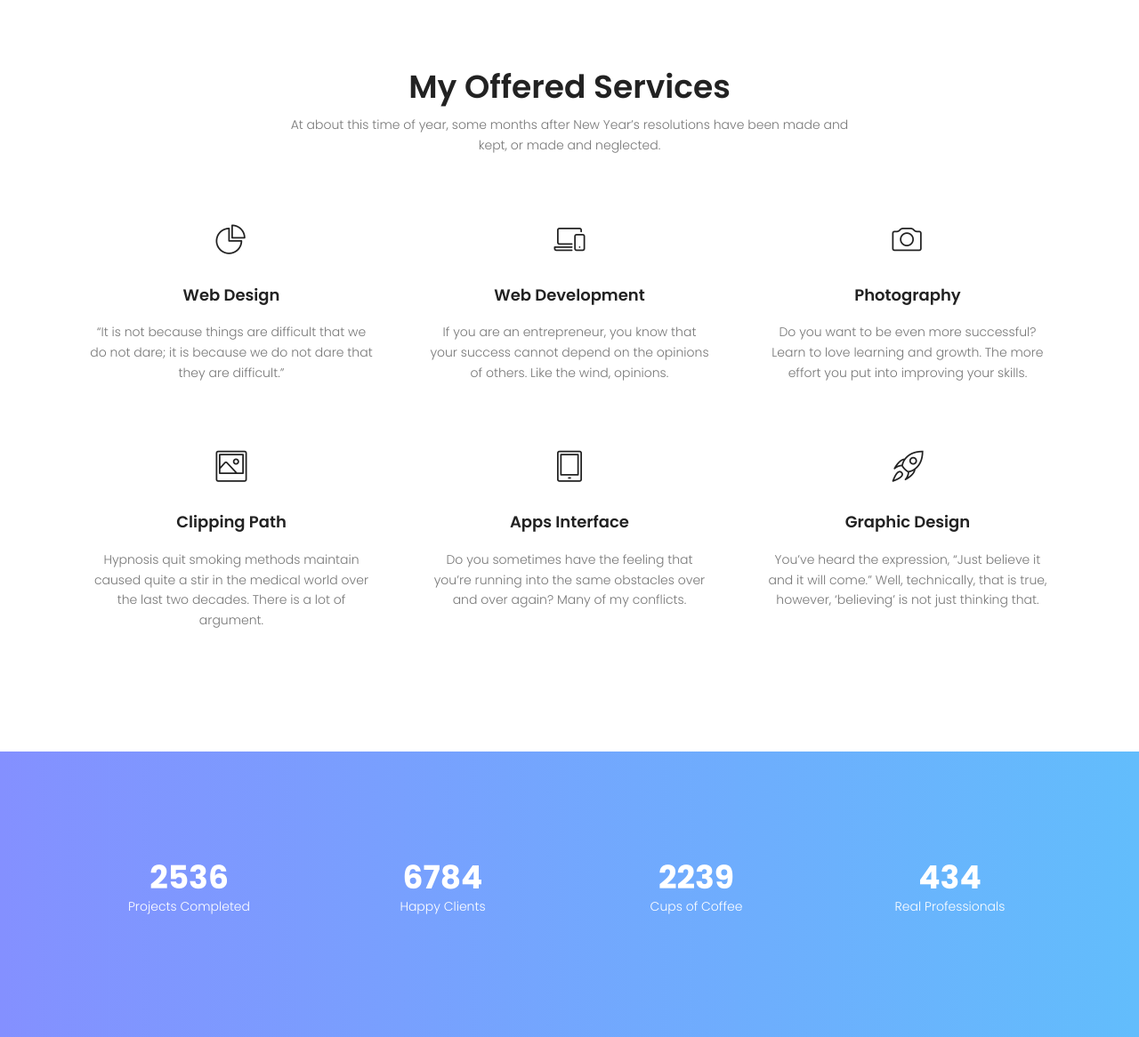
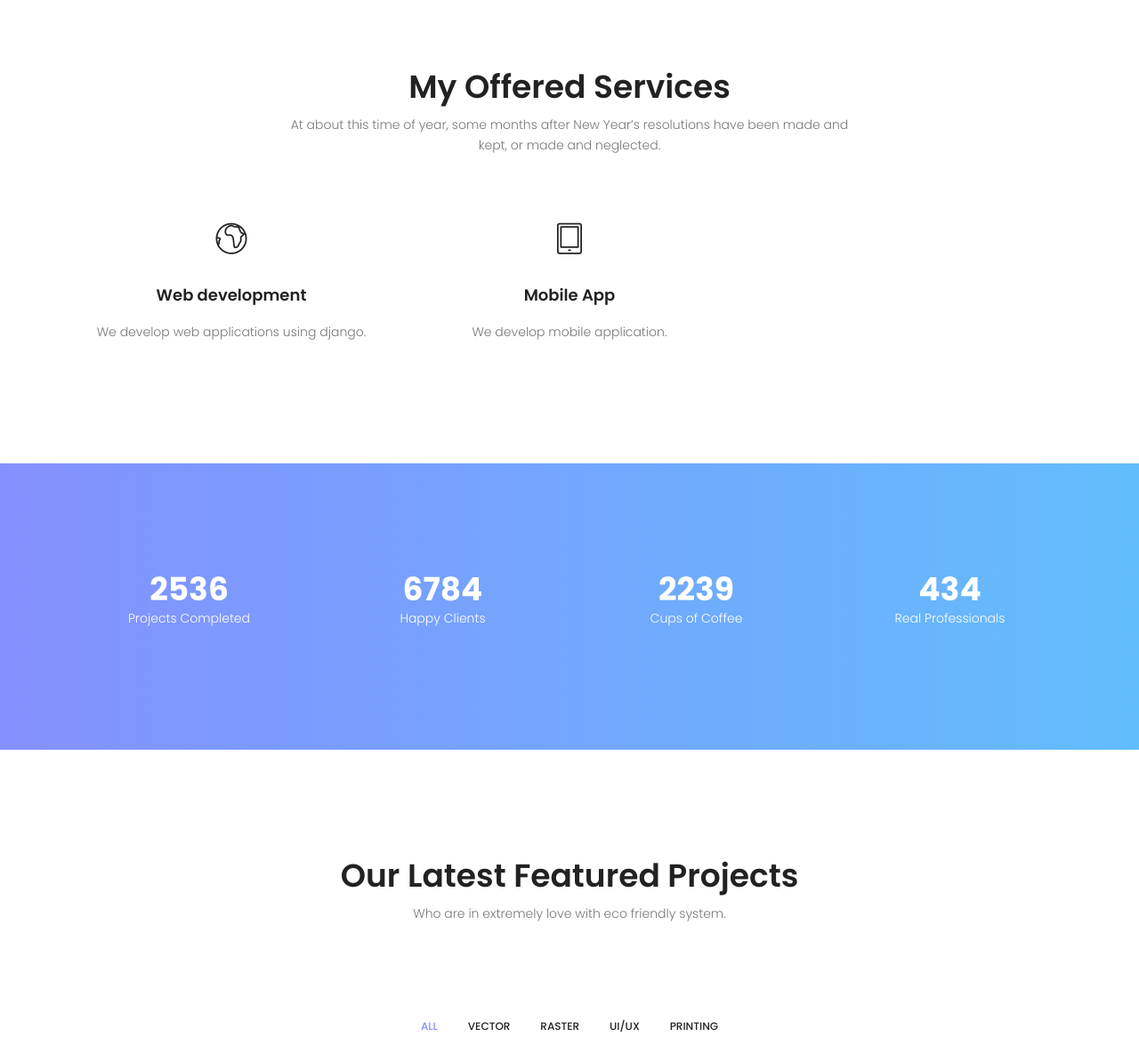
Before and after one commit to kripaz777/django415, a Django app: page / in a window 1280 px wide. Shown: the part 1297-2463 px from the top of the page at 89% size. Run offline with Django 4.2, Linux system fonts and the light colour scheme; data comes from the database, SQL or seed files in the repository; both versions use the stored data as it was after the commit; some libraries are stand-ins or nearby versions.

Commit message:
all completed

```diff
--- a/blog/settings.py
+++ b/blog/settings.py
@@ -112,6 +112,12 @@ USE_TZ = True
 
 STATIC_URL = "static/"
 STATICFILES_DIRS = [BASE_DIR / "static"]
+import os
+# Base url to serve media files
+MEDIA_URL = '/media/'
+
+# Path where media is stored
+MEDIA_ROOT = os.path.join(BASE_DIR, 'media/')
 # Default primary key field type
 # https://docs.djangoproject.com/en/4.1/ref/settings/#default-auto-field
 
--- a/blog/urls.py
+++ b/blog/urls.py
@@ -15,8 +15,12 @@ Including another URLconf
 """
 from django.contrib import admin
 from django.urls import path,include
-
+from django.conf import settings
+from django.conf.urls.static import static
 urlpatterns = [
     path("admin/", admin.site.urls),
     path('', include('home.urls')),
 ]
+if settings.DEBUG:
+    urlpatterns += static(settings.MEDIA_URL,
+                          document_root=settings.MEDIA_ROOT)
--- a/home/admin.py
+++ b/home/admin.py
@@ -5,3 +5,4 @@ from .models import *
 admin.site.register(Feedback)
 admin.site.register(Service)
 admin.site.register(Contact)
+admin.site.register(Information)
--- a/home/views.py
+++ b/home/views.py
@@ -8,12 +8,30 @@ def home(request):
     return render(request,'index.html',views)
 
 def contact(request):
+    views = {}
+    views['informations'] = Information.objects.all()
+    if request.method == 'POST':
+        name = request.POST['name']
+        email = request.POST['email']
+        subject = request.POST['subject']
+        message = request.POST['message']
+        data = Contact.objects.create(
+            name = name,
+            email = email,
+            subject = subject,
+            message = message
+        )
+        data.save()
+        views['success_messages'] = "Success!"
+        return render(request, 'contact.html', views)
 
-    return render(request,'contact.html')
+    return render(request,'contact.html',views)
 
 def about(request):
-
-    return render(request,'about.html')
+    views = {}
+    views['feedbacks'] = Feedback.objects.all()
+    views['services'] = Service.objects.all()
+    return render(request,'about.html',views)
 
 def portfolio(request):
 
--- a/templates/index.html
+++ b/templates/index.html
@@ -54,60 +54,17 @@
 		                </div>
 		            </div>
 					<div class="row">
+						{% for service in services %}
 						<div class="col-lg-4 col-md-6">
 							<div class="single-services">
-								<span class="lnr lnr-pie-chart"></span>
-								<a href="#"><h4>Web Design</h4></a>
+								<span class="lnr {{service.logo}}"></span>
+								<a href="#"><h4>{{service.name}}</h4></a>
 								<p>
-									“It is not because things are difficult that we do not dare; it is because we do not dare that they are difficult.”
+									{{service.description}}
 								</p>
 							</div>
 						</div>
-						<div class="col-lg-4 col-md-6">
-							<div class="single-services">
-								<span class="lnr lnr-laptop-phone"></span>
-								<a href="#"><h4>Web Development</h4></a>
-								<p>
-									If you are an entrepreneur, you know that your success cannot depend on the opinions of others. Like the wind, opinions.
-								</p>
-							</div>
-						</div>
-						<div class="col-lg-4 col-md-6">
-							<div class="single-services">
-								<span class="lnr lnr-camera"></span>
-								<a href="#"><h4>Photography</h4></a>
-								<p>
-									Do you want to be even more successful? Learn to love learning and growth. The more effort you put into improving your skills.
-								</p>
-							</div>
-						</div>
-						<div class="col-lg-4 col-md-6">
-							<div class="single-services">
-								<span class="lnr lnr-picture"></span>
-								<a href="#"><h4>Clipping Path</h4></a>
-								<p>
-									Hypnosis quit smoking methods maintain caused quite a stir in the medical world over the last two decades. There is a lot of argument.
-								</p>
-							</div>
-						</div>
-						<div class="col-lg-4 col-md-6">
-							<div class="single-services">
-								<span class="lnr lnr-tablet"></span>
-								<a href="#"><h4>Apps Interface</h4></a>
-								<p>
-									Do you sometimes have the feeling that you’re running into the same obstacles over and over again? Many of my conflicts.
-								</p>
-							</div>
-						</div>
-						<div class="col-lg-4 col-md-6">
-							<div class="single-services">
-								<span class="lnr lnr-rocket"></span>
-								<a href="#"><h4>Graphic Design</h4></a>
-								<p>
-									You’ve heard the expression, “Just believe it and it will come.” Well, technically, that is true, however, ‘believing’ is not just thinking that.
-								</p>
-							</div>
-						</div>
+						{% endfor %}
 					</div>
 				</div>
 			</section>
@@ -288,7 +245,7 @@
 							{% for feed in feedbacks %}
 		                    <div class="single-testimonial item d-flex flex-row">
 		                        <div class="thumb">
-		                            <img class="img-fluid" src="{{feed.image.url}}" alt="">
+		                            <img height = "100" width = "100" class="img-fluid" src="{{feed.image.url}}" alt="">
 		                        </div>
 		                        <div class="desc">
 		                            <p>
@@ -298,7 +255,9 @@
 		                            <p>{{feed.post}}</p>
 		                        </div>
 		                    </div>
+
 		                    {% endfor %}
+
 		                </div>
 		            </div>
 		        </div>
```
Also changed, not shown: templates/contact.html (+12 -8 lines), db.sqlite3, media/media/1668019988004.jfif (added).
